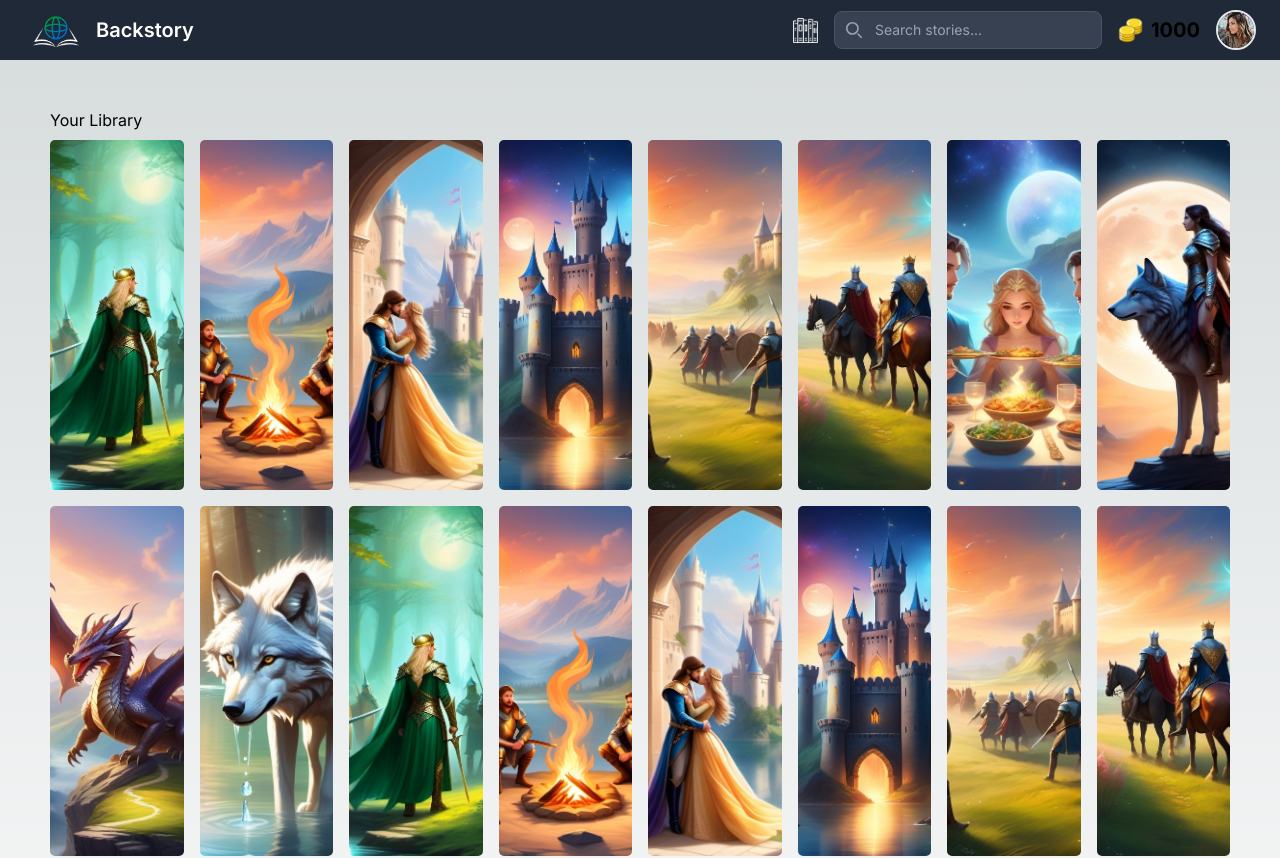
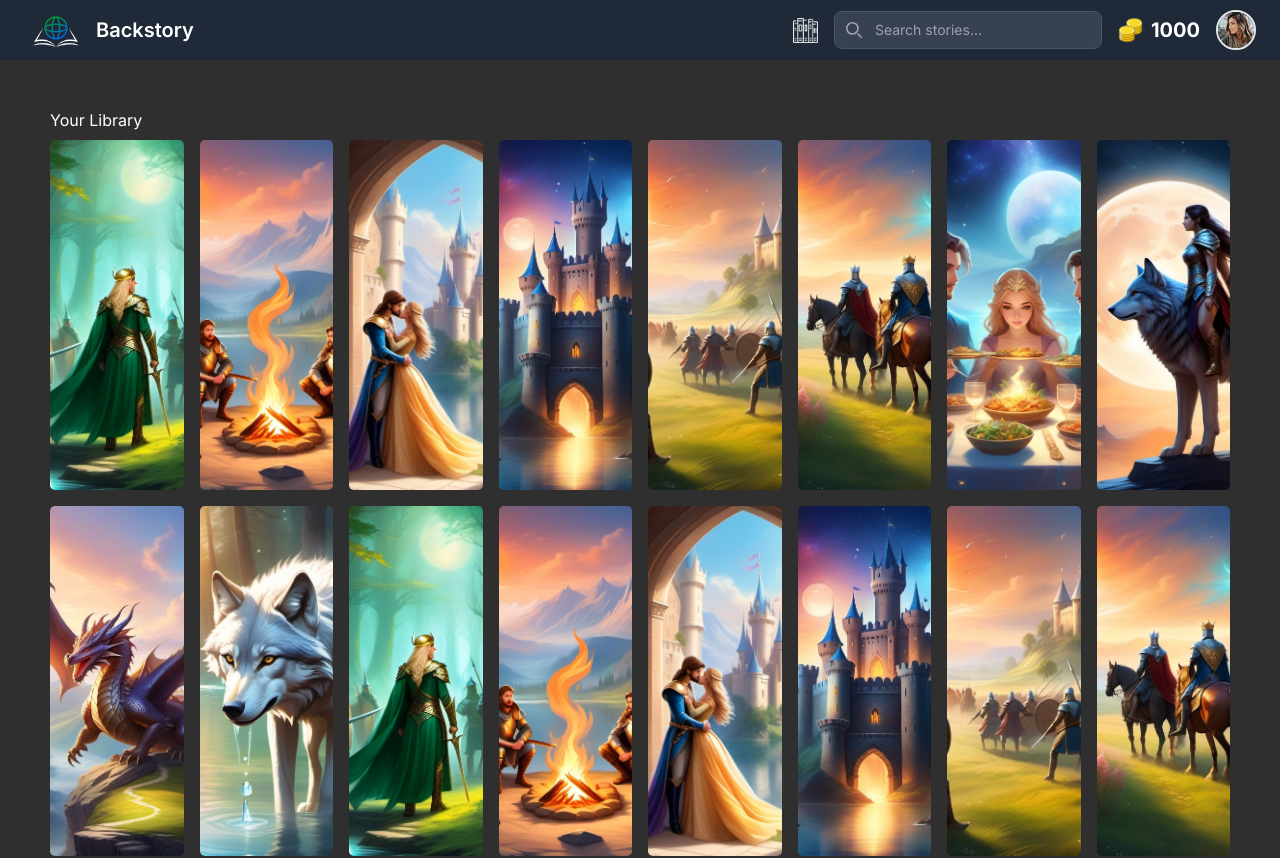
Before and after one commit to ares0524/Backstory, a Next.js app: page /library in a window 1280 px wide. Shown: the top 858 px of the page. Built offline with nearby package versions, Linux system fonts and the light colour scheme.

Commit message:
changed background color

```diff
--- a/app/components/layout/_header.tsx
+++ b/app/components/layout/_header.tsx
@@ -42,7 +42,7 @@ export default function Header({isLoggedIn}: HeaderProps) {
                     </form>
                     <div className="flex pr-4">
                         <Image src="/assets/images/header/coin.png" alt="Coin" width={25} height={28} />
-                        <p className="text-xl items-center font-bold ml-2">1000</p>
+                        <p className="text-xl items-center font-bold ml-2 text-white">1000</p>
                     </div>
                     {/* <button data-collapse-toggle="mobile-menu-2" type="button" className="inline-flex items-center p-2 ml-1 text-sm text-gray-500 rounded-lg lg:hidden hover:bg-gray-100 focus:outline-none focus:ring-2 focus:ring-gray-200 dark:text-gray-400 dark:hover:bg-gray-700 dark:focus:ring-gray-600" aria-controls="mobile-menu-2" aria-expanded="false">
                         <span className="sr-only">Open main menu</span>
--- a/app/dashboard/page.tsx
+++ b/app/dashboard/page.tsx
@@ -63,7 +63,6 @@ export default function Dashboard() {
 
                 <Swiper
                     modules={[Navigation, Pagination, Scrollbar, A11y, Autoplay]}
-                    dir="rtl"
                     spaceBetween={10}
                     slidesPerView={8}
                     loop={true}
--- a/app/globals.css
+++ b/app/globals.css
@@ -3,14 +3,14 @@
 @tailwind utilities;
 
 :root {
-  --foreground-rgb: 0, 0, 0;
-  --background-start-rgb: 214, 219, 220;
-  --background-end-rgb: 255, 255, 255;
+  --foreground-rgb: 47, 47, 47;
+  --background-start-rgb: 47, 47, 47;
+  --background-end-rgb: 47, 47, 47;
 }
 
 @media (prefers-color-scheme: dark) {
   :root {
-    --foreground-rgb: 255, 255, 255;
+    --foreground-rgb: 47, 47, 47;
     --background-start-rgb: 47, 47, 47;
     --background-end-rgb: 47, 47, 47;
   }
--- a/app/library/page.tsx
+++ b/app/library/page.tsx
@@ -18,7 +18,7 @@ export default function Dashboard() {
             <Header isLoggedIn={true} />
 
             <div className="pt-[100px] pb-[50px] px-[50px] min-h-screen">
-                <p className="font-2xl py-2">Your Library</p>
+                <p className="font-2xl py-2 text-white">Your Library</p>
                 <div className="grid grid-cols-1 sm:grid-cols-2 md:grid-cols-4 lg:grid-cols-6 xl:grid-cols-8 gap-4">
                     <div onClick={() => setIsOpen((isOpen) => !isOpen)}>
                         <Image src='/assets/images/dashboard/1.png' alt="Slide Image" width={400} height={200} className="dashboard-slide-image" />
```
